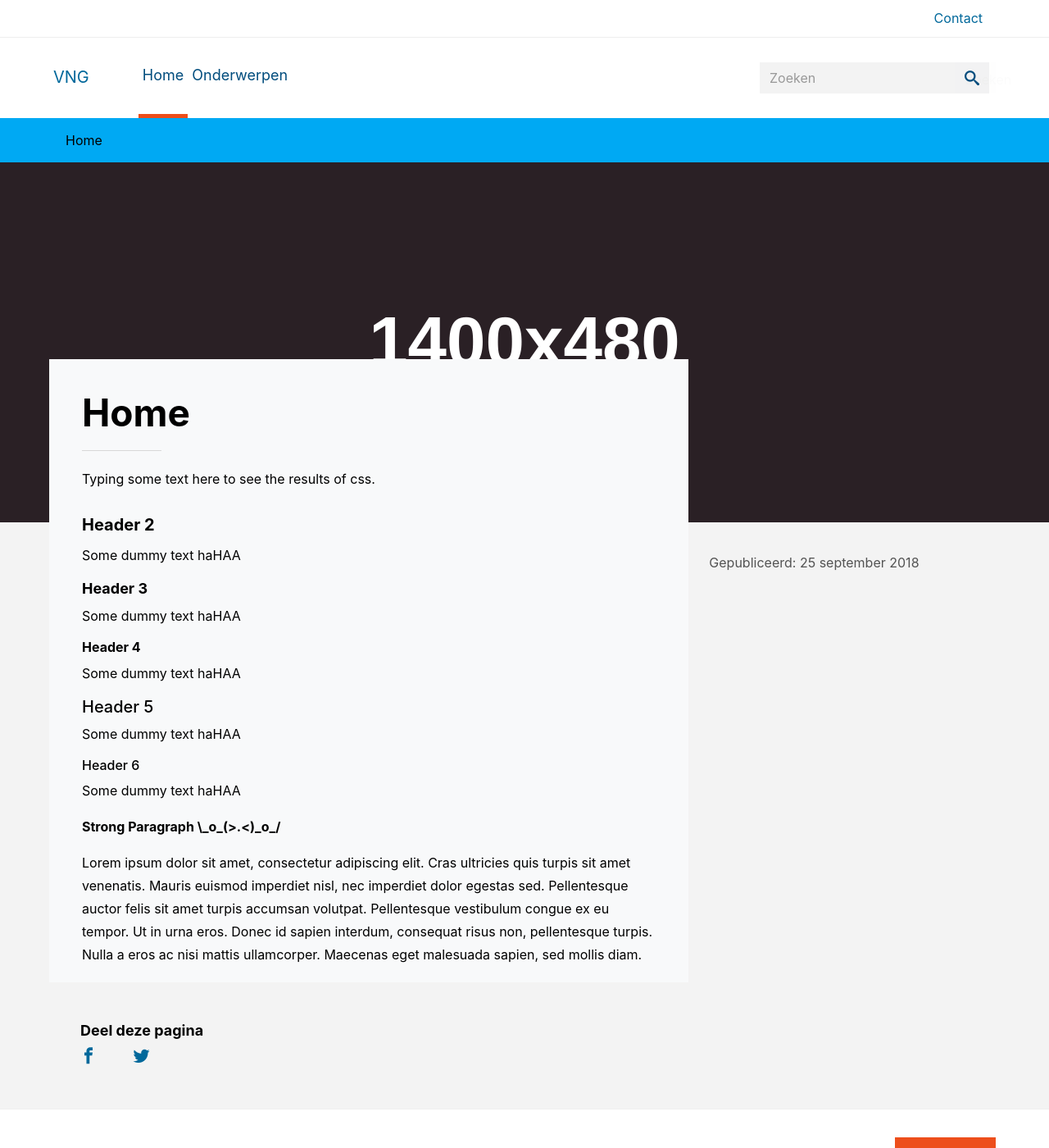
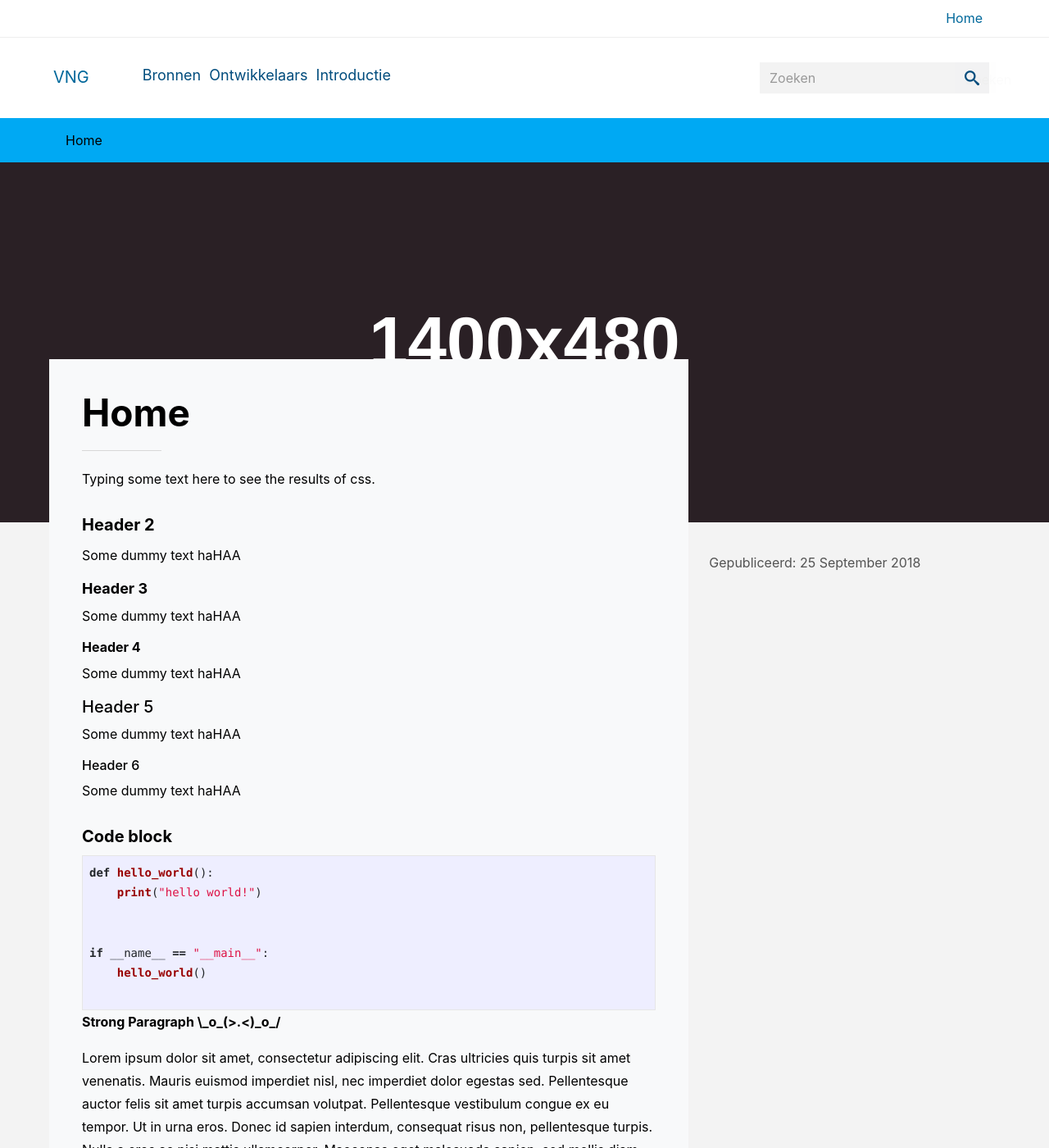
Before and after one commit to michielverhoef/jekyll-theme-vng, a Jekyll site: the page built from index.md, in a window 1280 px wide and 1400 px high. Shown: the whole window at 82% size. Built offline with Jekyll 4.4.1, drawn with Linux system fonts in a browser that asks for light colours; some web fonts are replaced.

Commit message:
Added navigation; Start setup for content collection; Updated header.html for navigation; Created new layout for listing subjects

````diff
--- a/_includes/header.html
+++ b/_includes/header.html
@@ -10,7 +10,7 @@
             <div class="container top-header">
                 <nav>
                     <ul class="nav justify-content-end">
-                        {% for item in site.pages %}
+                        {% for item in site.html_pages %}
                             <li class="nav-item">
                                 <a class="nav-link" href="{{ item.url|relative_url }}">{{ item.title | escape }}</a>
                             </li>
@@ -23,11 +23,12 @@
                 <nav class="navbar navbar-expand-lg">
                     <a class="navbar-brand" href="{{"/"|relative_url}}">VNG</a>
                     <ul class="navbar-nav mr-auto">
-                        {% for item in site.html_pages %} <!-- TODO: need active class -->
+                        {% assign sorted_navigation = site.data.navigation | sort: 'weight' %}
+                        {% for nav in sorted_navigation %}
                             <li class="nav-item">
-                                <a class="nav-link{% if item.url == page.url %} active{% endif %}" href="{{ item.url | relative_url }}">{{ item.title }}</a>
+                                <a class="nav-link{% if nav.link == page.url %} active{% endif %}" href="{{ nav.link | relative_url }}">{{ nav.name }}</a>
                             </li>
-                        {% endfor %}
+                        {% endfor%}
                     </ul>
                     <div class="dummy">
                         <form class="form-inline">
@@ -58,12 +59,11 @@
                 <div class="collapse navbar-collapse" id="navbarToggleExternalContent">
                     <div class="small-nav-header">
                         <ul class="nav navbar-nav">
-                            {% for i in (1..2) %}
-                                {% for item in site.html_pages %}
-                                    <li class="nav-item">
-                                        <a class="nav-link {% if item.url == page.url %} active{% endif %}" href="{{ item.url | relative_url }}">{{ item.title }}</a>
-                                    </li>
-                                {% endfor %}
+                            {% assign sorted_navigation = site.data.navigation | sort: 'weight' %}
+                            {% for nav in sorted_navigation %}
+                                <li class="nav-item">
+                                    <a class="nav-link {% if nav.url == page.url %} active{% endif %}" href="{{ nav.url | relative_url }}">{{ nav.name }}</a>
+                                </li>
                             {% endfor %}
                         </ul>
                         <div class="dummy mb-3">
@@ -81,10 +81,9 @@
 
                     <div class="small-nav-footer">
                         <ul class="menu">
-                            {% for item in (1..5) %}
+                            {% for item in site.html_pages %}
                                 <li class="menu-item">
-                                    {% comment %}<a href="{{ item.url|relative_url }}">{{ item.title | escape }}</a>{% endcomment %}
-                                    <a href="#">item {{ item }}</a>
+                                    <a href="{{ item.url|relative_url }}">{{ item.title | escape }}</a>
                                 </li>
                             {% endfor %}
                         </ul>
--- a/_layouts/default.html
+++ b/_layouts/default.html
@@ -19,7 +19,7 @@
                     </article>
                 </section>
                 <aside class="layout-sidebar has-header-image col-12 col-md-4">
-                    <p>Gepubliceerd: {{ page.date|default: "Datum onbekend" }}</p>
+                    <p>Gepubliceerd: {{ page.date | date_to_long_string | default: "" }}</p>
                 </aside>
             </div>
             <div class="row">
--- a/index.html
+++ b/index.md
@@ -16,8 +16,20 @@ date: "25 september 2018"
 {% endcapture %}
 
 {% for i in (2..6) %}
-    <h{{ i }}>Header {{ i }}</h{{ i }}>
-    <p>Some dummy text haHAA</p>
+  <h{{ i }}>Header {{ i }}</h{{ i }}>
+  <p>Some dummy text haHAA</p>
 {% endfor %}
 
+<h2>Code block</h2>
+
+```py
+def hello_world():
+    print("hello world!")
+
+
+if __name__ == "__main__":
+    hello_world()
+
+```
+
 {{ lorem }}
````
Also changed, not shown: other parts of index.md (+1 -1 lines), _content/bronnen/index.md (added, +7 -0 lines), _content/bronnen/template_page.md (added, +23 -0 lines), _content/index.md (added, +6 -0 lines), _content/introductie/index.md (added, +7 -0 lines), _content/ontwikkelaars/index.md (added, +7 -0 lines), _data/navigation.yml (added, +9 -0 lines), _layouts/subjects.html (added, +22 -0 lines), onderwerpen.html (deleted, +0 -13 lines).
